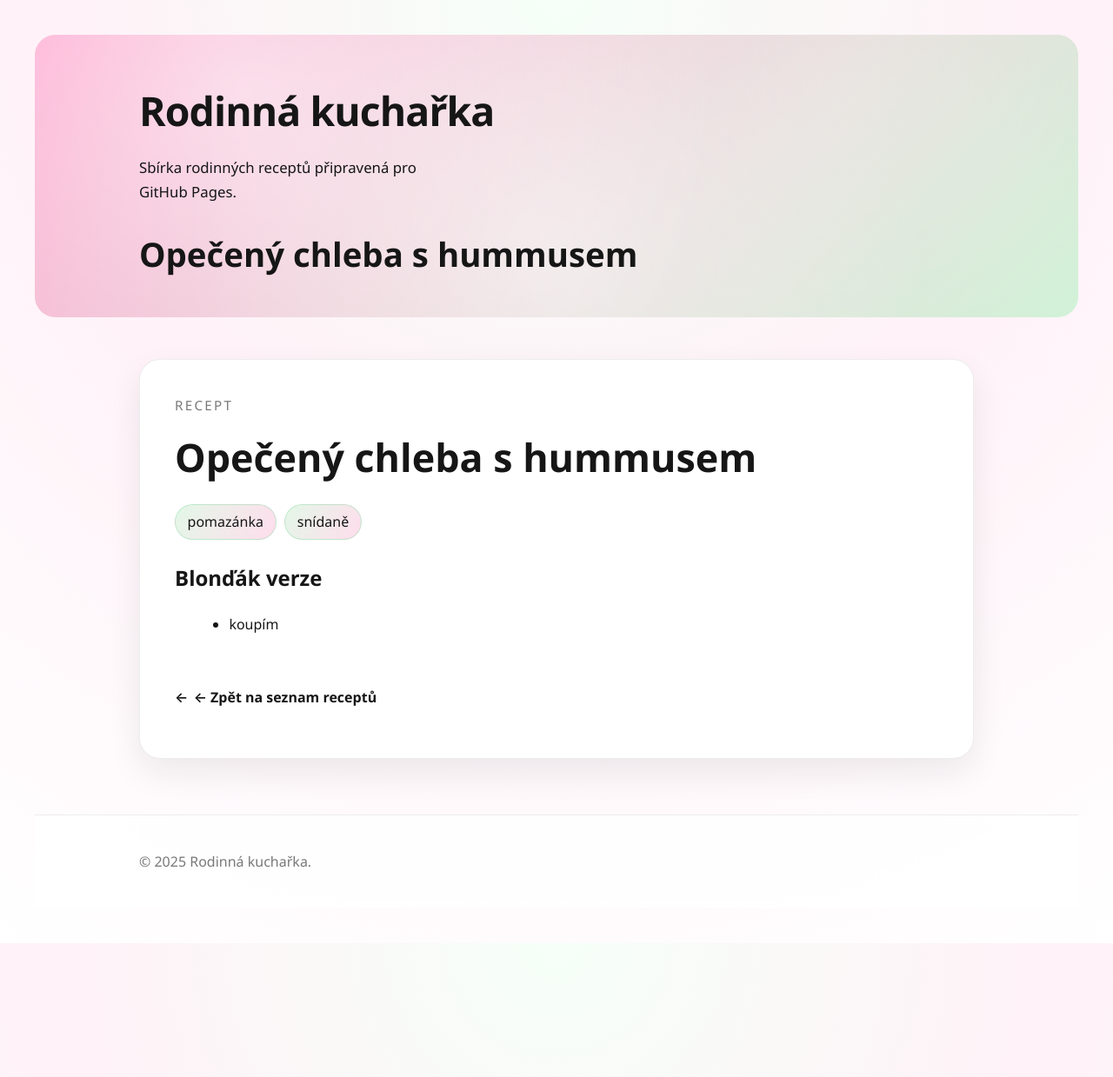
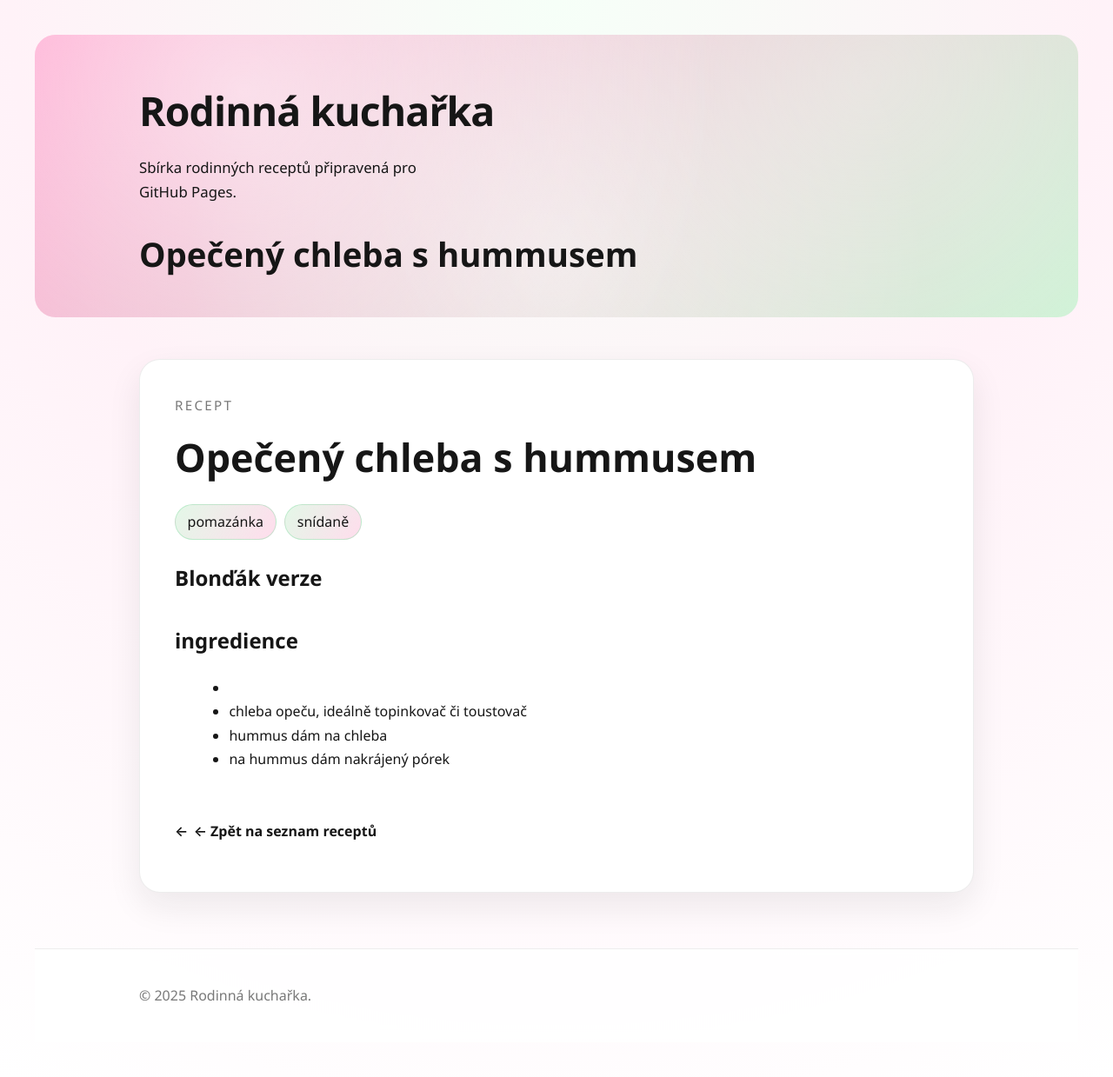
Before and after one commit to lamanchy/cookbook, a Jekyll site: the page built from recipes/opečený chleba s hummusem.md, in a window 1280 px wide. Shown: the whole page at 87% size. Built offline with Jekyll 4.4.1, drawn with Linux system fonts in a browser that asks for light colours; before the commit the page ends 1085 px from its top, so only the background shows below that.

Commit message:
recipes/opečený chleba s hummusem.md updated from https://stackedit.io/

```diff
--- a/recipes/opečený chleba s hummusem.md
+++ b/recipes/opečený chleba s hummusem.md
@@ -5,8 +5,14 @@ tags:
   - snídaně
 ---
 
+
 # Blonďák verze
-- koupím
+
+## ingredience
+-
+- chleba opeču, ideálně topinkovač či toustovač
+- hummus dám na chleba
+- na hummus dám nakrájený pórek
 <!--stackedit_data:
-eyJoaXN0b3J5IjpbLTkwNjE3NzAyNF19
+eyJoaXN0b3J5IjpbNjg1Njc4MjUzXX0=
 -->
```
